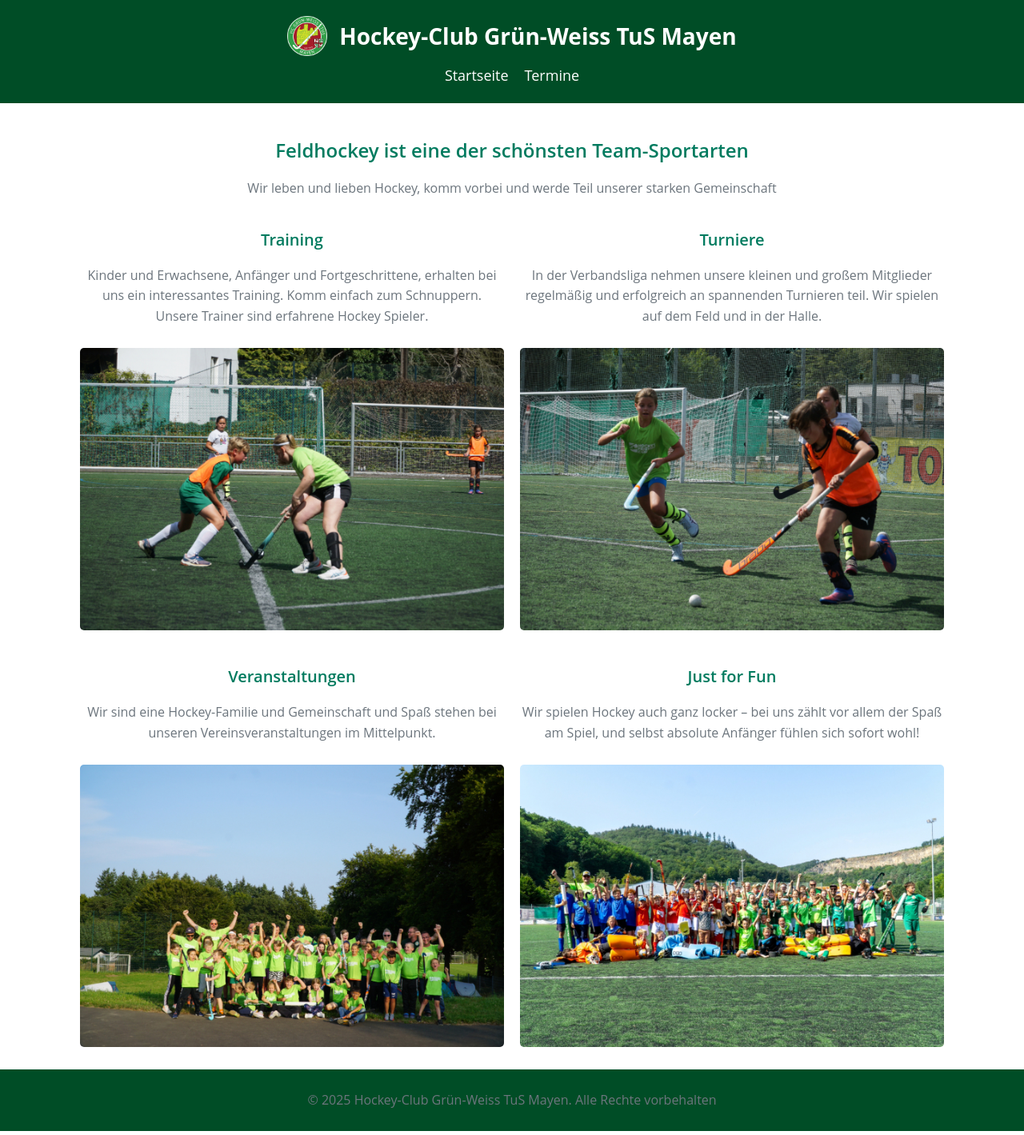
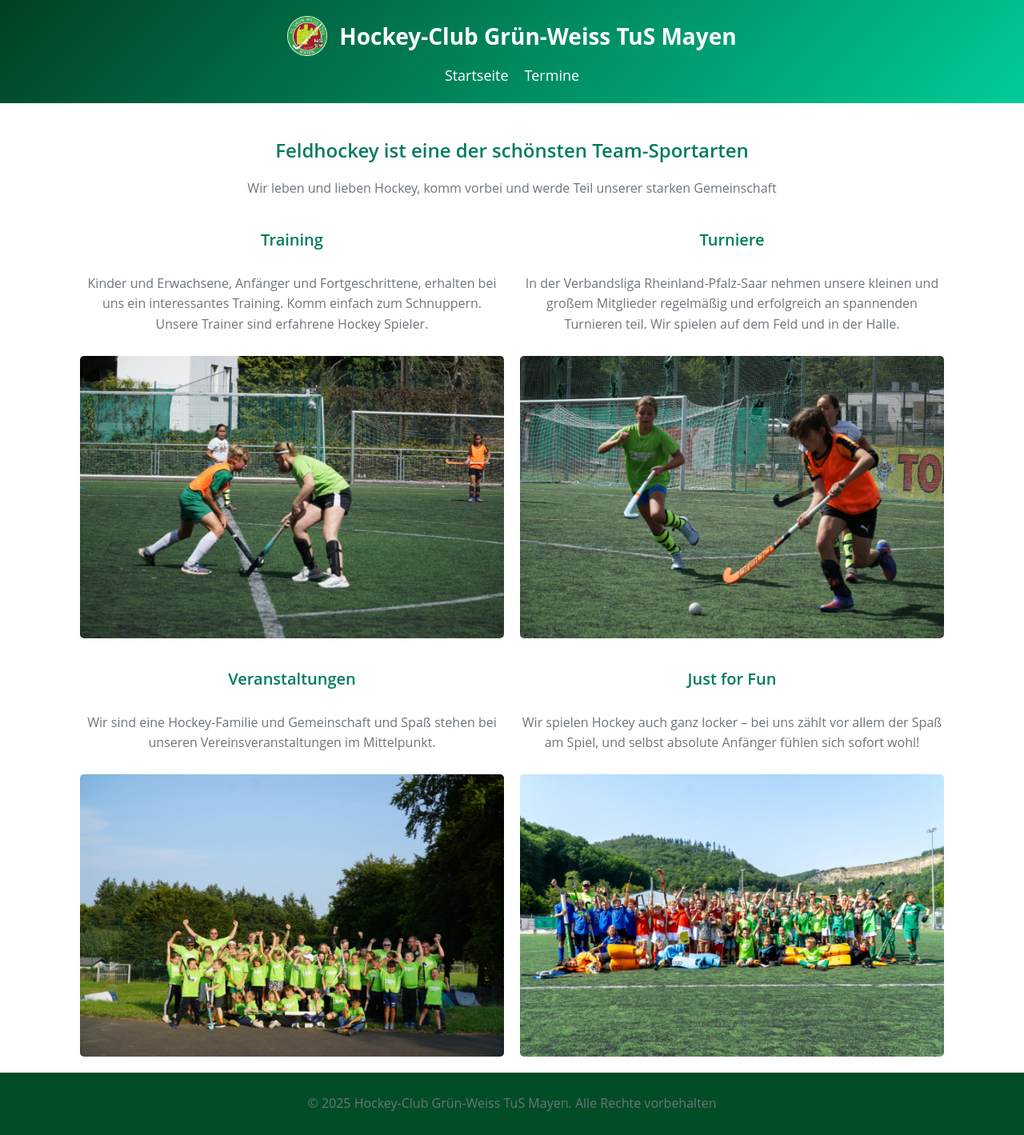
Before and after one commit to hockey-mayen/hockey-mayen.github.io, a Jekyll site: the page built from index.md, in a window 1280 px wide. Shown: the whole page at 80% size. Built offline with Jekyll 4.4.1, drawn with Linux system fonts in a browser that asks for light colours.

Commit message:
further commit jekyll now

```diff
--- a/_data/startseite.json
+++ b/_data/startseite.json
@@ -9,7 +9,7 @@
     },
     {
       "title": "Turniere",
-      "description": "In der Verbandsliga  nehmen unsere kleinen und großem Mitglieder regelmäßig und erfolgreich an spannenden Turnieren teil. Wir spielen auf dem Feld und in der Halle.",
+      "description": "In der Verbandsliga Rheinland-Pfalz-Saar nehmen unsere kleinen und großem Mitglieder regelmäßig und erfolgreich an spannenden Turnieren teil. Wir spielen auf dem Feld und in der Halle.",
       "image": "/assets/images/turniere.jpg"
     },
     {
--- a/assets/css/header.css
+++ b/assets/css/header.css
@@ -1,6 +1,8 @@
 /* Header */
 header {
-    background-color: #004d26; /* Dunkelgrün */
+    /*background-color: #004d26; !* Dunkelgrün *!*/
+    background: linear-gradient(135deg, #014022, #00cc99);
+
     color: white;
     padding: 20px 0;
     text-align: center;
--- a/assets/css/tiles.css
+++ b/assets/css/tiles.css
@@ -13,13 +13,10 @@
 /* Einzelne Kachel */
 .tile {
     color: #6c757d; /* Grauer Farbton wie bei anderen Texten */
-
-    /*background-color: #f9f9f9; !* Heller Hintergrund *!*/
-    /*border: 1px solid #ddd; !* Leichte Umrandung *!*/
-    /*border-radius: 8px; !* Abgerundete Ecken *!*/
-    /*padding: 15px;*/
-    /*text-align: center;*/
-    /*box-shadow: 0 2px 5px rgba(0, 0, 0, 0.1); !* Schatten für Tiefe *!*/
+    display: flex;
+    flex-direction: column; /* Inhalte vertikal anordnen */
+    justify-content: space-between; /* Platz zwischen den Elementen */
+    align-items: center; /* Zentriert Inhalte horizontal */
 }
 
 /* Kachel-Bild */
```
